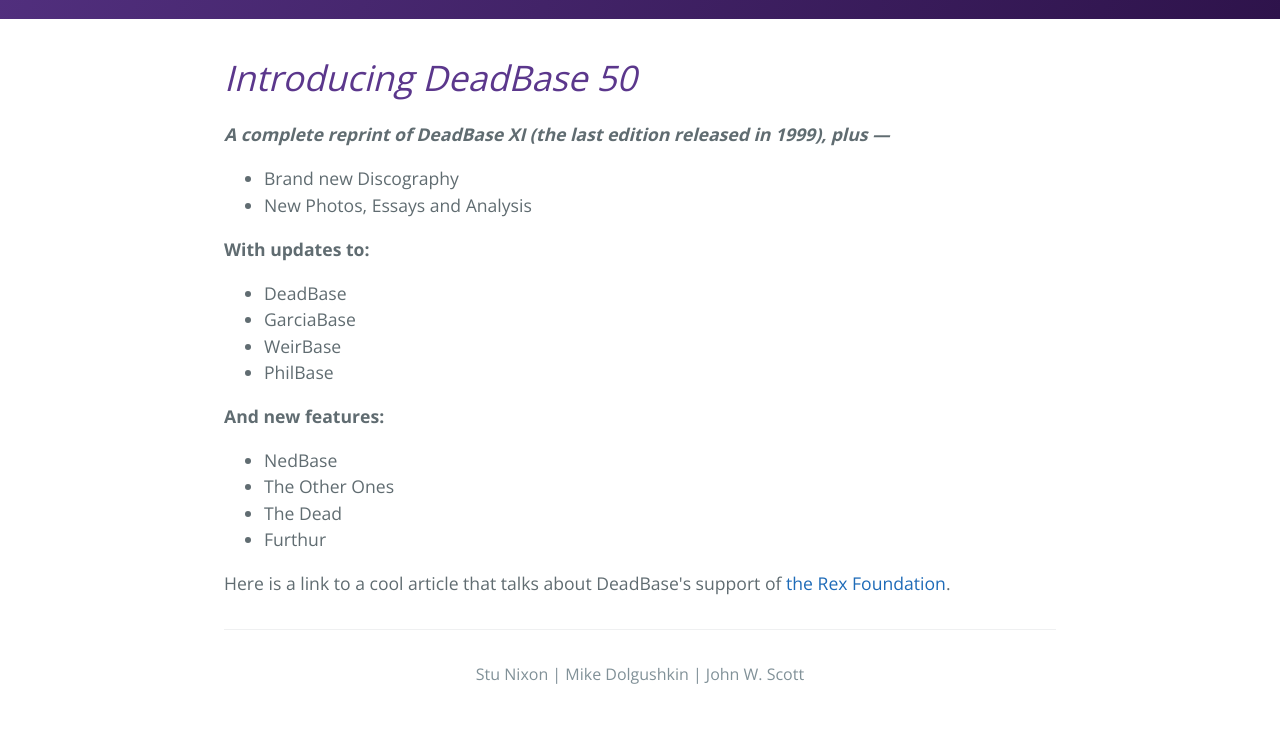
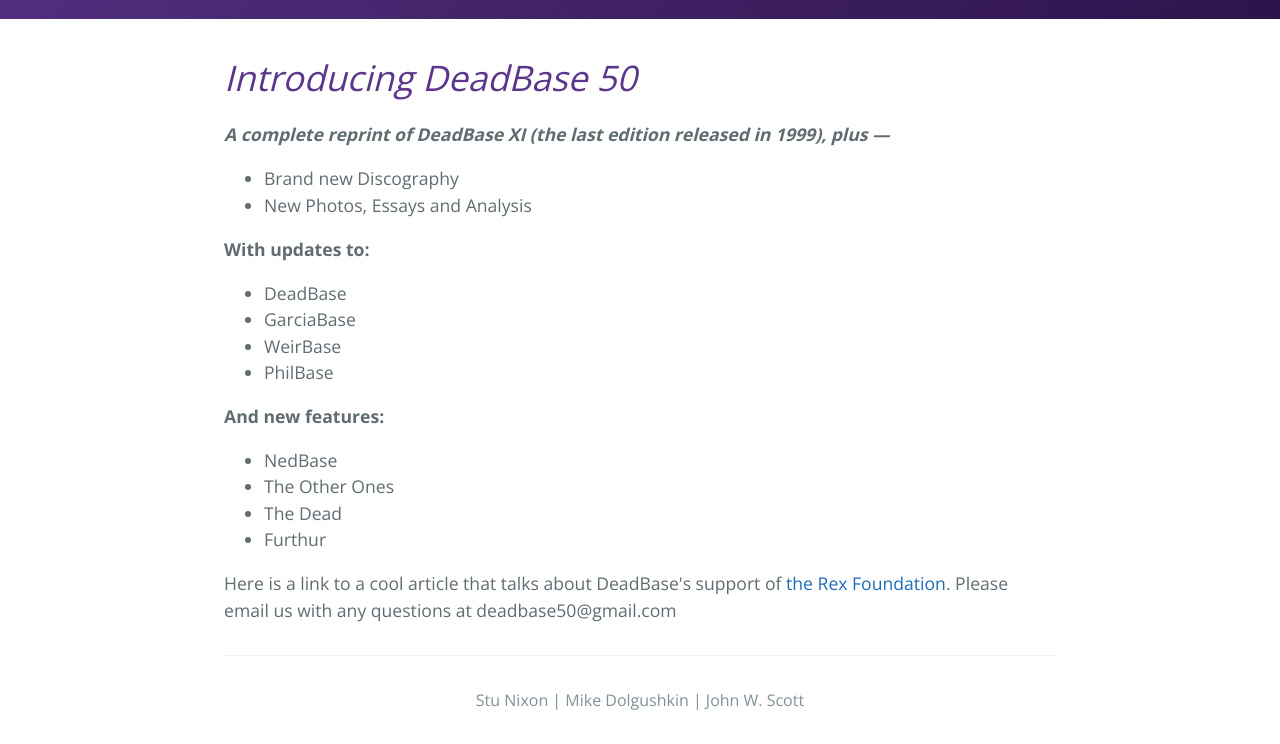
Before and after one commit to deadbase/db50, a plain HTML site: page index.html in a window 1280 px wide. Shown: the part 660-1404 px from the top of the page. Before the commit the page ends 1378 px from the top, so only its background shows below. Drawn offline with nearby package versions, Linux system fonts and the light colour scheme.

Commit message:
Update index.html

```diff
--- a/index.html
+++ b/index.html
@@ -50,6 +50,8 @@
 
 Here is a link to a cool article that talks about DeadBase's support of <a href="http://www.rexfoundation.org/2015/08/18/deadbase-rex-musical-caravan-pioneers/">the Rex Foundation</a>.
 
+Please email us with any questions at deadbase50@gmail.com
+
       <footer class="site-footer">
         <span class="site-footer-credits">Stu Nixon | Mike Dolgushkin | John W. Scott</span>
       </footer>
```
